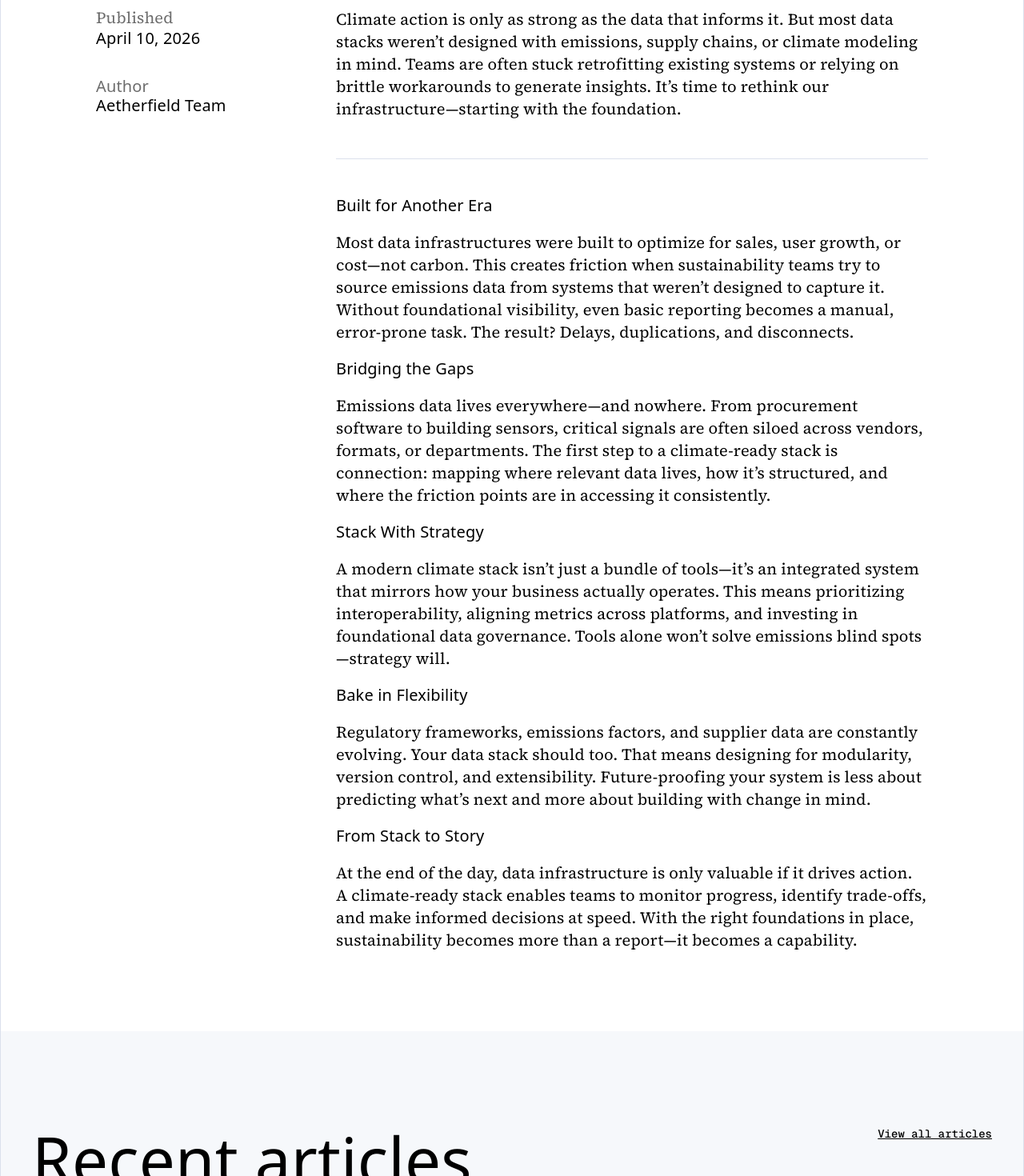
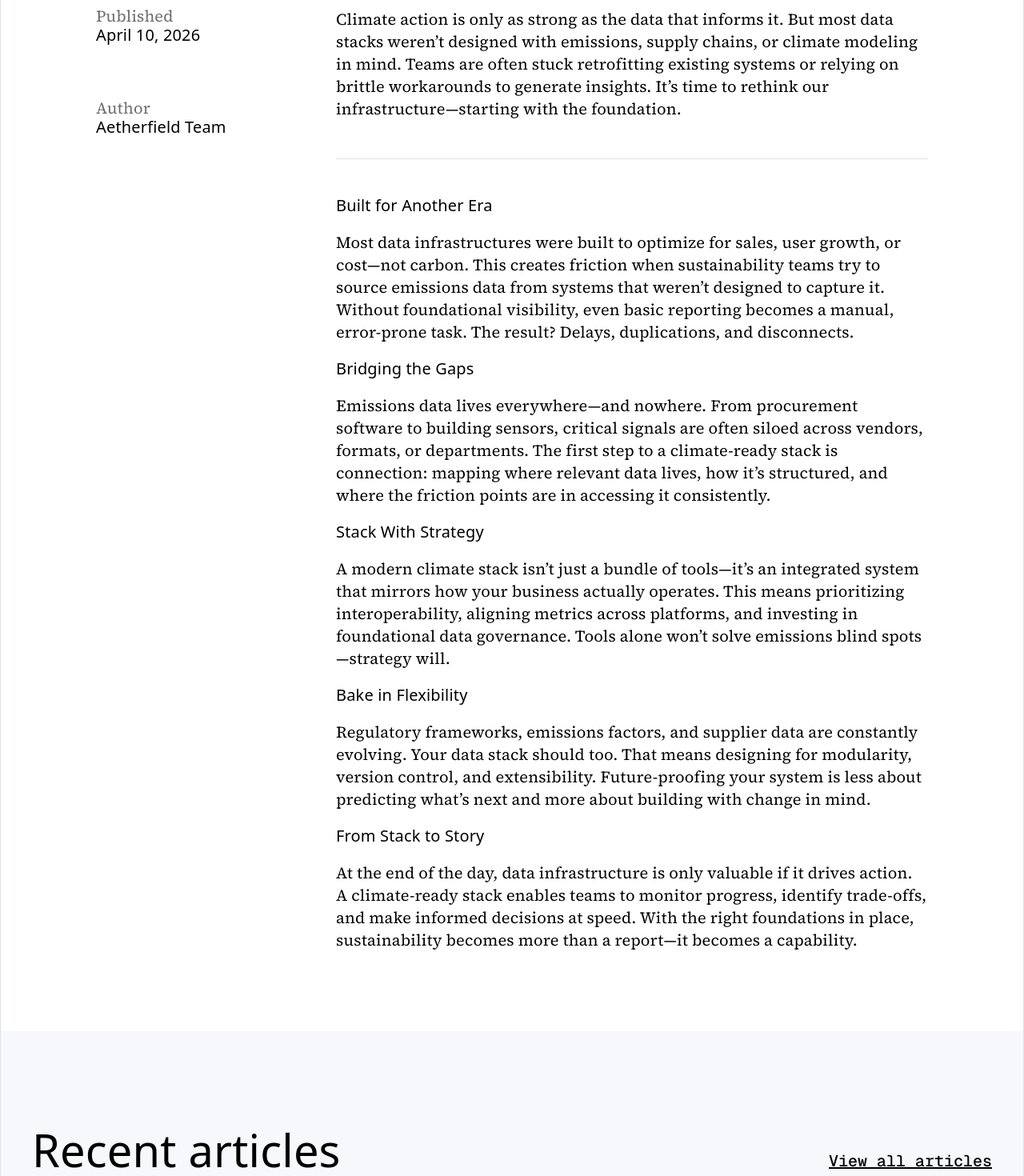
Before and after one commit to BigBadBodyPillow/template-3, a React (Vite) app: page /article/how-to-build-a-climate-ready-data-stack in a window 1280 px wide. Shown: the part 940-2410 px from the top of the page at 80% size. Built offline with nearby package versions, Linux system fonts and the light colour scheme; a web font is replaced by a local one.

Commit message:
polished about and journal, changed path of article assets in home page to use public folder,

```diff
--- a/src/App.jsx
+++ b/src/App.jsx
@@ -1,4 +1,4 @@
-import { BrowserRouter, Route, Routes } from "react-router-dom";
+import { BrowserRouter, Route, Routes, useLocation } from "react-router-dom";
 
 // pages
 import Styles from "~/Pages/Styles";
@@ -7,12 +7,27 @@ import Journal from "~/Pages/Journal";
 import About from "~/Pages/About";
 import Careers from "~/Pages/Careers";
 import Article from "./Pages/Article";
+import { useLayoutEffect } from "react";
+
+// fix react router not resetting scroll postion
+// https://medium.com/@caden0002/fixing-scroll-position-issues-in-react-router-scroll-to-top-on-navigation-86bcfbdfc9db
+const Wrapper = ({ children }) => {
+  const location = useLocation();
+
+  useLayoutEffect(() => {
+    // Scroll to the top of the page when the route changes
+    window.scrollTo({ top: 0, left: 0, behavior: "instant" });
+  }, [location.pathname]);
+
+  return children;
+};
 
 function App() {
   return (
     <>
       {/* base from vite config */}
       <BrowserRouter basename={import.meta.env.BASE_URL}>
+        <Wrapper>
           <Routes>
             <Route path="/" element={<Home />} />
             <Route path="/home" element={<Home />} />
@@ -23,6 +38,7 @@ function App() {
             <Route path="/article/:id" element={<Article />} />
             <Route path="*" element={<h1>404 Not Found</h1>} />
           </Routes>
+        </Wrapper>
       </BrowserRouter>
     </>
   );
--- a/src/Pages/About.jsx
+++ b/src/Pages/About.jsx
@@ -11,6 +11,7 @@ import AboutIntro from "../assets/AboutIntro.png";
 import AboutIntroMedium from "../assets/AboutIntroMedium.png";
 import AboutIntroSmall from "../assets/AboutIntroSmall.png";
 import EunjiPark from "../assets/EunjiPark.png";
+import Sticker1 from "../assets/Sticker1.png";
 
 //icons
 import PieChart from "../assets/PieChart.svg?react";
@@ -103,9 +104,10 @@ export default function About() {
           </div>
         </div>
       </section>
+
       {/* story */}
-      <div className="flex  justify-center">
-        <section className="flex  max-sm:flex-col px-5 gap-4 pb-30 max-md:pb-20 max-sm:pb-10 max-w-7xl w-full">
+      <section className="flex  justify-center relative">
+        <div className="flex  max-sm:flex-col px-5 gap-4 pb-30 max-md:pb-20 max-sm:pb-10 max-w-7xl w-full">
           <img
             src={EunjiPark}
             alt="Stylized blue duotone portrait of a woman with long hair facing slightly backward"
@@ -127,8 +129,15 @@ export default function About() {
               </p>
             </div>
           </div>
-        </section>
-      </div>
+          <img
+            src={Sticker1}
+            className="sticker about z-10 max-sm:hidden"
+            // -rotate-10
+            draggable="false"
+          />
+        </div>
+      </section>
+
       {/* meet the team */}
       <section className="px-5  py-30 flex justify-center">
         <div className="max-w-7xl w-full flex flex-col  items-center  gap-16">
--- a/src/Pages/Article.jsx
+++ b/src/Pages/Article.jsx
@@ -8,6 +8,7 @@ import ArticleLarge from "../components/ArticleLarge";
 import Footer from "../components/Footer";
 
 import articles from "../data/articles.json";
+import MetaData from "../components/MetaData";
 
 export default function Article() {
   const { id } = useParams();
@@ -63,25 +64,16 @@ export default function Article() {
         />
 
         <section className="flex justify-center">
-          <div className="flex px-25 pt-20 justify-between max-w-310 w-full">
-            <aside className="flex flex-col gap-10 max-w-50 w-full h-fit">
-              <div className="flex flex-col gap-1">
-                <p className="p2 text-(--text-2)! p-0!">Published</p>
-                <p>{article.publishedDate}</p>
-              </div>
-              <div className="flex flex-col gap-1 ">
-                <p className="p text-(--text-2)! p-0!">Author</p>
-                <p>{article.author}</p>
-              </div>
-            </aside>
-            <div className="articleP max-w-185 border-(--divider) border-b pb-12 text-left!">
+          <div className="flex max-md:flex-col max-md:gap-10 max-sm:gap-8 px-25 max-md:px-20 max-sm:px-5 pt-20 max-sm:pt-10  justify-between max-w-310 w-full">
+            <MetaData date={article.publishedDate} author={article.author} />
+            <div className="articleP max-w-185 border-(--divider) border-b pb-12 max-sm:pb-10 text-left!">
               {article.intro}
             </div>
           </div>
         </section>
 
         <div className="flex justify-center">
-          <section className="flex px-25 pt-12 pb-20 justify-end  max-w-310 w-full">
+          <section className="flex px-25 max-md:px-20 max-sm:px-5 pt-12 max-sm:py-10 pb-20 justify-end  max-w-310 w-full">
             <div className="max-w-185 w-full">
               {article.content.map((paragraph, index) => (
                 <div
@@ -96,14 +88,17 @@ export default function Article() {
       </main>
 
       <section className="flex justify-center bg-(--bg-2) ">
-        <div className="flex flex-col px-5 py-30 max-w-310 ">
-          <div className="flex justify-between">
-            <h2 className="my-0!">Recent articles</h2>
-            <Link to="/journal" className="underline">
+        <div className="flex flex-col px-5 py-30 max-md:py-20 max-sm:py-10 gap-5 max-sm:gap-6 max-w-310 ">
+          <div className="flex justify-between max-sm:flex-col">
+            <h3 className="my-0! max-sm:text-center!">Recent articles</h3>
+            <Link
+              to="/journal"
+              className="p2! text-xl! underline content-end max-sm:text-center!"
+            >
               View all articles
             </Link>
           </div>
-          <div className="flex gap-4">
+          <div className="flex gap-4 max-md:gap-5  max-sm:gap-8 max-md:flex-col">
             {articles.slice(0, 3).map((item) => (
               <ArticleLarge
                 key={item.id}
--- a/src/Pages/Home.jsx
+++ b/src/Pages/Home.jsx
@@ -16,9 +16,9 @@ import FeatureMedium from "../assets/Feature Image-1.png";
 import FeatureSmall from "../assets/Feature Image-2.png";
 import ValuesBackground from "../assets/ValuesBackground.png";
 import CaseStudy from "../assets/CaseStudy.png";
-import Climate from "../assets/ArticleThumbnails/HowToBuildAClimate-ReadyDataStack.png";
-import Sustainability from "../assets/ArticleThumbnails/SustainabilityIsntaSideProject.png";
-import Aetherfield from "../assets/ArticleThumbnails/InsideTheAetherfieldModel.png";
+import Climate from "/ArticleThumbnails/HowToBuildAClimate-ReadyDataStack.png";
+import Sustainability from "/ArticleThumbnails/SustainabilityIsntaSideProject.png";
+import Aetherfield from "/ArticleThumbnails/InsideTheAetherfieldModel.png";
 import Testimonial from "../assets/Testimonial.png";
 import Sticker2 from "../assets/Sticker2.png";
 
@@ -221,7 +221,7 @@ export default function Home() {
         <div className="flex flex-col max-w-155 items-center gap-6">
           <div>
             <ArticleSmall
-              link=""
+              link="/article/how-to-build-a-climate-ready-data-stack"
               img={Climate}
               imgAlt="Article Thumbnail Image"
               title="How to Build a Climate-Ready Data Stack"
@@ -229,7 +229,7 @@ export default function Home() {
               duration=" 4 min"
             />
             <ArticleSmall
-              link=""
+              link="/article/sustainability-isnt-a-side-project"
               img={Sustainability}
               imgAlt="Article Thumbnail Image"
               title="Sustainability Isn’t a Side Project: Making Impact Operational"
@@ -237,7 +237,7 @@ export default function Home() {
               duration="7 min"
             />
             <ArticleSmall
-              link=""
+              link="/article/inside-the-aetherfield-model"
               img={Aetherfield}
               imgAlt="Article Thumbnail Image"
               title="Inside the Aetherfield Model: How We Turn Data Into Action"
@@ -246,7 +246,14 @@ export default function Home() {
             />
           </div>
 
-          <ButtonSecondary text="View all articles" link="" full="true" />
+          <Link
+            to={"/journal"}
+            className="p-4  bg-(--text) text-(--bg) h-9.5 hover:shadow-hover group flex items-center justify-center w-fit max-md:w-full"
+          >
+            <span className="group-hover:opacity-80 text-nowrap">
+              View all articles
+            </span>
+          </Link>
         </div>
         <img
           src={Sticker2}
--- a/src/components/ArticleLarge.jsx
+++ b/src/components/ArticleLarge.jsx
@@ -18,7 +18,7 @@ export default function ArticleLarge({
           <img
             src={img}
             alt={imgAlt || "no image loaded"}
-            className={`h-89 w-full border-none! flex justify-center items-center object-cover select-none ${rectangle ? " max-h-58.5" : ""}`}
+            className={`h-89 w-full border-none! flex justify-center items-center object-cover select-none ${rectangle ? "lg:max-h-58.5" : ""}`}
             draggable="false"
             loading="lazy"
           />
--- a/src/components/ArticleSmall.jsx
+++ b/src/components/ArticleSmall.jsx
@@ -1,4 +1,5 @@
 import React from "react";
+import { Link } from "react-router-dom";
 
 export default function ArticleSmall({
   link,
@@ -16,8 +17,8 @@ export default function ArticleSmall({
         // className={`group py-6 w-full border-(--divider) border-y! max-sm:max-w-93.75 `}
         // className={`group py-6 w-full border-(--divider) border-y! ${mobile ? " max-w-93.75 " : ""} `}
       >
-        <a
-          href={link}
+        <Link
+          to={link}
           draggable="false"
           className={`flex gap-4 max-sm:flex-col`}
           // className={`flex gap-4 ${mobile ? " flex-col" : ""}`}
@@ -41,7 +42,7 @@ export default function ArticleSmall({
               </div>
             </div>
           </div>
-        </a>
+        </Link>
       </article>
     </>
   );
--- a/src/components/MetaData.jsx
+++ b/src/components/MetaData.jsx
@@ -7,18 +7,15 @@ export default function MetaData({
 }) {
   return (
     <>
-      <div className={`p-5 flex gap-10 flex-col max-xs:flex-row `}>
-        {/* <div
-        className={`p-5 flex gap-10 ${mobile ? " flex-row " : " flex-col "}`}
-      > */}
-        <div className="flex flex-col gap-1">
+      <div className={`flex gap-10 flex-col max-md:flex-row `}>
+        <div className="flex flex-col gap-1 flex-1">
           <p className="font-(family-name:--heading)! text-(--text-2)">
             Published
           </p>
           <p>{date}</p>
         </div>
 
-        <div>
+        <div className="flex flex-col gap-1 flex-1">
           <p className="font-(family-name:--heading)! text-(--text-2)">
             Author
           </p>
--- a/src/index.css
+++ b/src/index.css
@@ -312,6 +312,12 @@ Get Started
     top: 0;
     transform: translateX(-95%) rotate(calc(10deg * -1));
   }
+  &.about {
+    width: 300px;
+    position: absolute;
+    top: 0;
+    transform: translate(-13%, -50%) rotate(calc(10deg * -1));
+  }
 
   /* tailwind md */
   @media (width < 48rem /* 768px */) {
@@ -319,6 +325,10 @@ Get Started
       top: -55px;
       transform: translateX(-70%) rotate(calc(10deg * -1));
     }
+    &.about {
+      width: 250px;
+      transform: translate(-33%, -65%) rotate(calc(10deg * -1));
+    }
   }
 }
 
```
Also changed, not shown: src/assets/Sticker1.png. Lines whose indentation alone changed are shown as unchanged.
